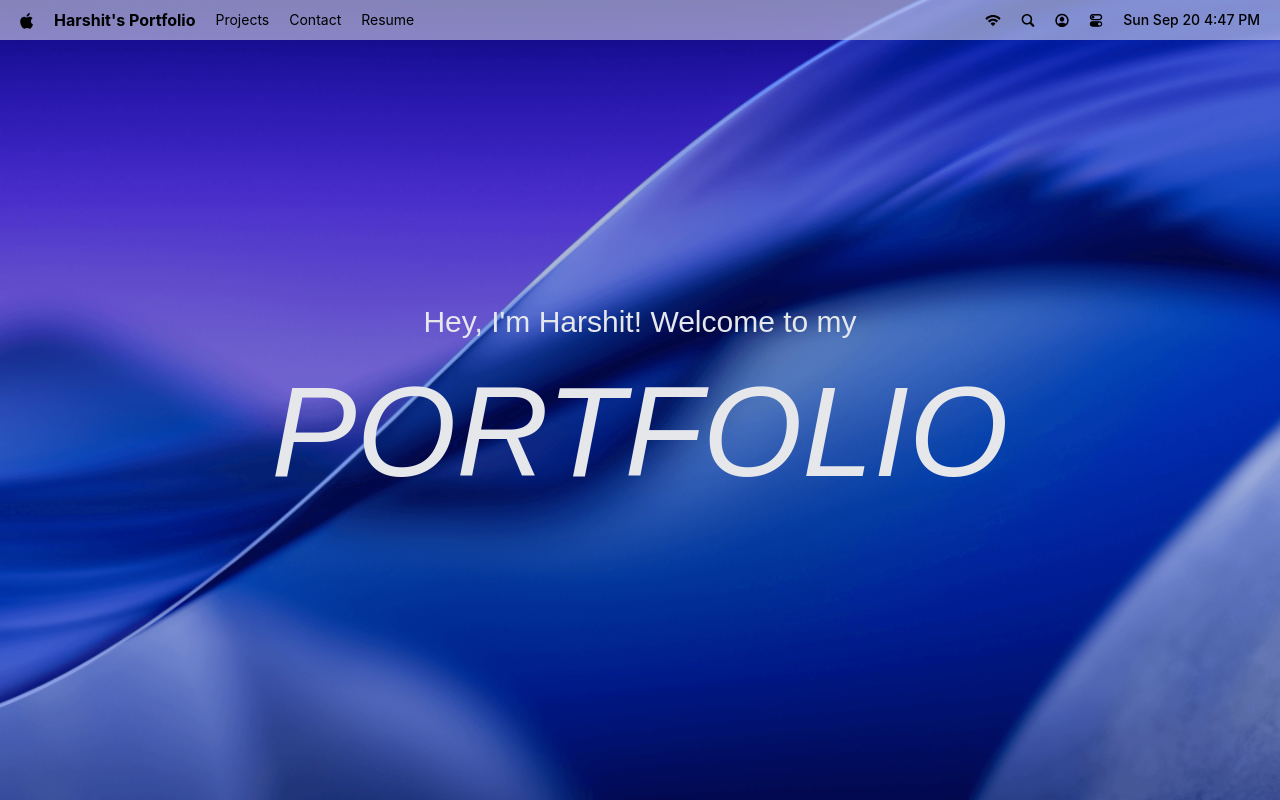
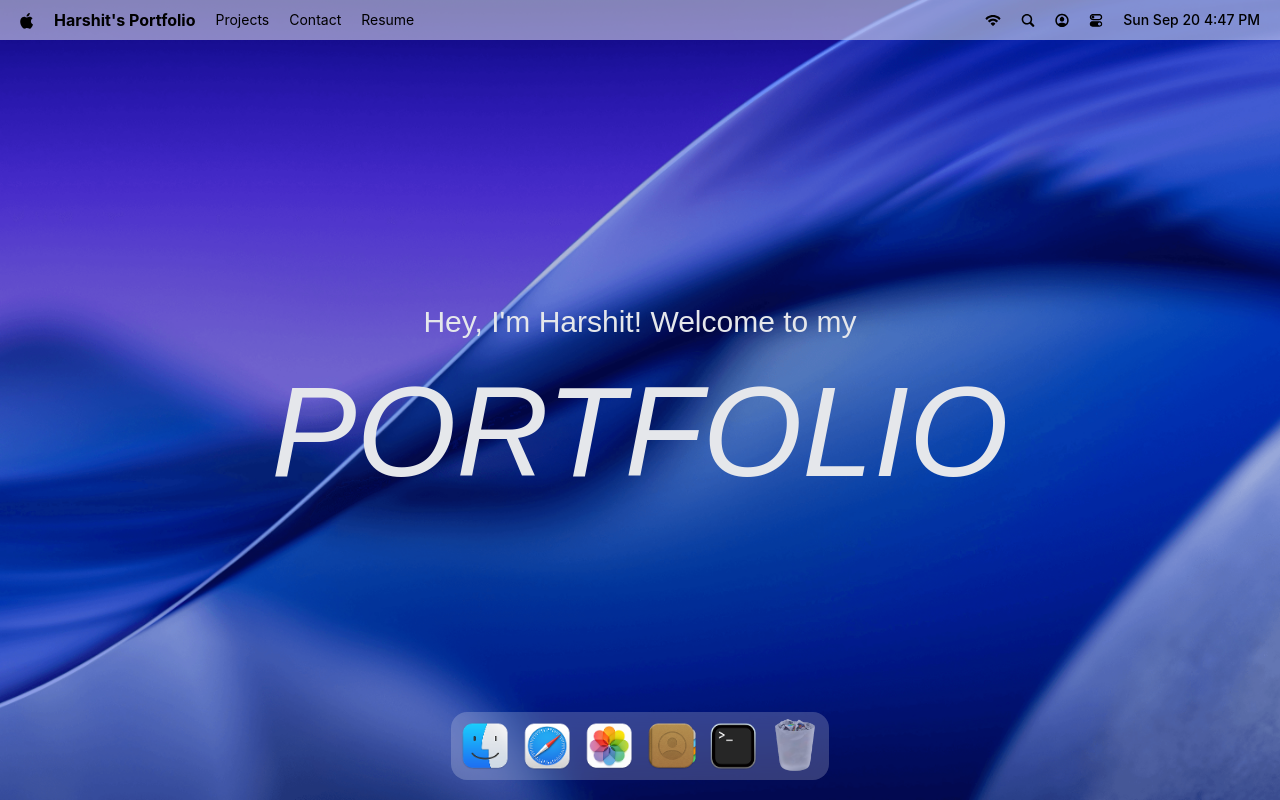
Before and after one commit to HarshitSRIVASTAVA00/PORTFOLIO, a React (Vite) app: page / in a window 1280 px wide. Built offline with nearby package versions, Linux system fonts and the light colour scheme; a web font is replaced by a local one.

Commit message:
implement dock

```diff
--- a/package.json
+++ b/package.json
@@ -17,6 +17,7 @@
     "lucide-react": "^1.46.0",
     "react": "^19.2.8",
     "react-dom": "^19.2.8",
+    "react-tooltip": "^6.0.8",
     "tailwindcss": "^4.3.3"
   },
   "devDependencies": {
--- a/src/App.jsx
+++ b/src/App.jsx
@@ -1,9 +1,10 @@
-import {Navbar, Welcome } from "#components";
+import {Navbar, Welcome, Dock} from "#components";
 const App = () => {
     return (
         <main>
             <Navbar/>
             <Welcome/>
+            <Dock/>
         </main>
     )
 }
--- /dev/null
+++ b/src/components/Dock.jsx
@@ -0,0 +1,89 @@
+import {useRef} from "react";
+import { Tooltip } from "react-tooltip";
+import gsap from "gsap";
+import {dockApps} from "#constants/index.js";
+import {useGSAP} from "@gsap/react";
+
+const Dock = () => {
+    const dockRef = useRef(null);
+
+    useGSAP(() => {
+        const dock = dockRef.current;
+        if (!dock) return;
+
+        const icons = dock.querySelectorAll(".dock-icon");
+
+        const animateIcons = (mouseX) => {
+            const {left} = dock.getBoundingClientRect();
+
+            icons.forEach((icon) => {
+                const {left: iconleft, width } = icon.getBoundingClientRect();
+                const center = iconleft - left + width/2;
+                const distance = Math.abs(mouseX-center);
+
+                const intensity = Math.exp(-(distance **2.5)/20000);
+
+                gsap.to(icon, {
+                    scale: 1 + 0.25 * intensity,
+                    y: -15 * intensity,
+                    duration: 0.2,
+                    ease: "power1.out",
+                });
+            });
+        };
+
+        const handleMouseMove = (e) => {
+            const { left } = dock.getBoundingClientRect();
+            animateIcons(e.clientX - left );
+        };
+
+        const resetIcons = () =>
+            icons.forEach((icon)=>
+                gsap.to(icon, {
+                    scale: 1,
+                    y:0,
+                    duration: 0.3,
+                    ease: "power1.out",
+                }),
+            );
+        dock.addEventListener("mousemove", handleMouseMove);
+        dock.addEventListener("mouseleave", resetIcons);
+
+        return() =>{
+            dock.removeEventListener("mousemove", handleMouseMove);
+            dock.removeEventListener("mouseleave", resetIcons);
+        }
+    }, []);
+
+    const toggleApp = (app) => {};
+
+    return (
+        <section id="dock">
+            <div ref={dockRef} className="dock-container">
+                {dockApps.map(({id, name, icon, canOpen}) => (
+                    <div key={id} className="relative flex justify-center">
+                        <button type="button"
+                                className="dock-icon"
+                                aria-label={name}
+                                data-tooltip-id="dock-tooltip"
+                                data-tooltip-content={name}
+                                data-tooltip-delay-show={150}
+                                disabled={!canOpen}
+                                onClick={() => toggleApp({id, canOpen})}
+                        >
+                            <img
+                            src={`/images/${icon}`}
+                            alt={name}
+                            loading="lazy"
+                            className={canOpen ? "" : "opacity-60"}/>
+                        </button>
+
+                    </div>
+                ))}
+
+                <Tooltip id="dock-tooltip" place="top" className="tooltip" />
+            </div>
+        </section>
+    )
+}
+export default Dock
--- a/src/components/index.js
+++ b/src/components/index.js
@@ -1,5 +1,5 @@
 import Navbar from '#components/Navbar.jsx';
-import Welcome from "#components/Welcome..jsx";
+import Welcome from "#components/Welcome.jsx";
+import Dock from "#components/Dock.jsx";
 
-
-export { Navbar, Welcome };
+export { Navbar, Welcome, Dock};
```
Also changed, not shown: src/components/Welcome.jsx (renamed from src/components/Welcome..jsx), 1 other file (tests, documents, lock files or other folders).
